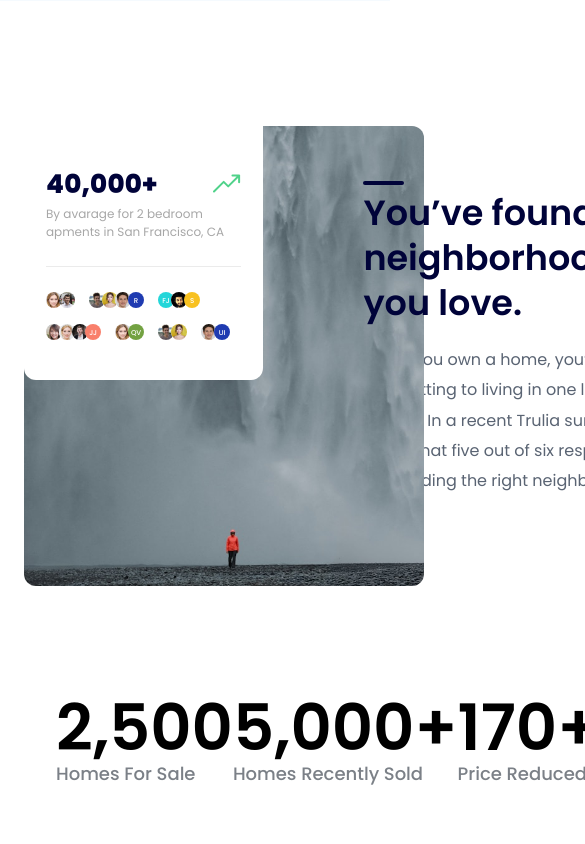
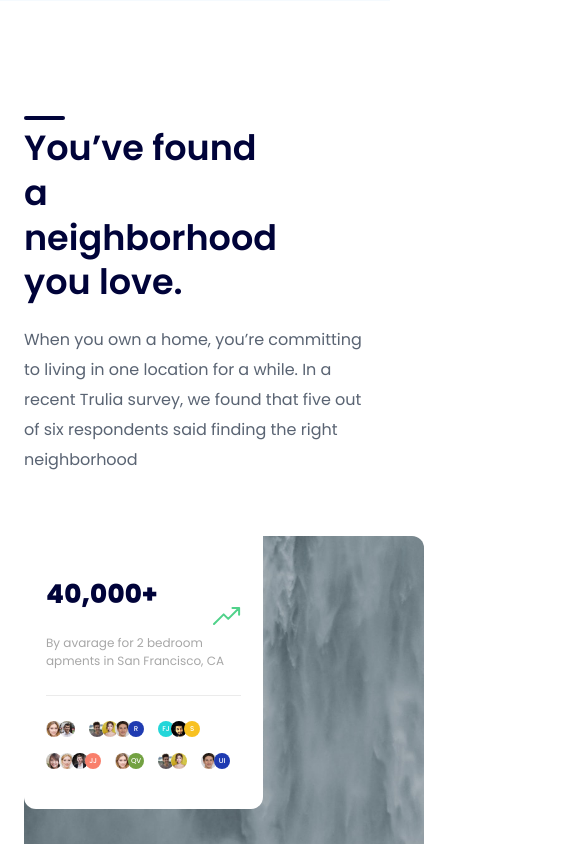
Before and after one commit to nguyenvanhuy1998/f8-project-01-html-css, a plain HTML site: page index.html in a window 390 px wide. Shown: the part 3620-4464 px from the top of the page, 585 px wide, since content can reach past the window. Drawn offline with Linux system fonts and the light colour scheme.

Commit message:
Responsive dự án 1 #3

```diff
--- a/assets/css/responsive.css
+++ b/assets/css/responsive.css
@@ -103,6 +103,49 @@
         grid-template-columns: 1fr 1fr;
     }
 
+    .stats .row {
+        flex-direction: column;
+    }
+
+    .stats .img-block,
+    .stats .info {
+        width: 100%;
+    }
+    .stats .img-block {
+        order: 2;
+        margin-top: 60px;
+    }
+
+    .stats .info {
+        order: 1;
+        padding: 0;
+    }
+
+    .stats .info .sub-title {
+        width: 70%;
+    }
+
+    .stats .info .desc {
+        width: 100%;
+    }
+    .stats .row-qty {
+        flex-direction: row;
+    }
+    .stats .qty {
+        font-size: 5rem;
+    }
+    .stats .qty-desc {
+        font-size: 1.5rem;
+    }
+    .subscription .image {
+        display: none;
+    }
+    .footer .row-top {
+        display: grid;
+        grid-template-columns: 1fr 2fr;
+        row-gap: 80px;
+    }
+
 }
 
 /* Tablet */
--- a/assets/css/styles.css
+++ b/assets/css/styles.css
@@ -609,7 +609,7 @@ a {
 }
 
 .footer .row-top {
-    gap: 185px;
+    column-gap: 185px;
 }
 
 .footer .heading {
```
